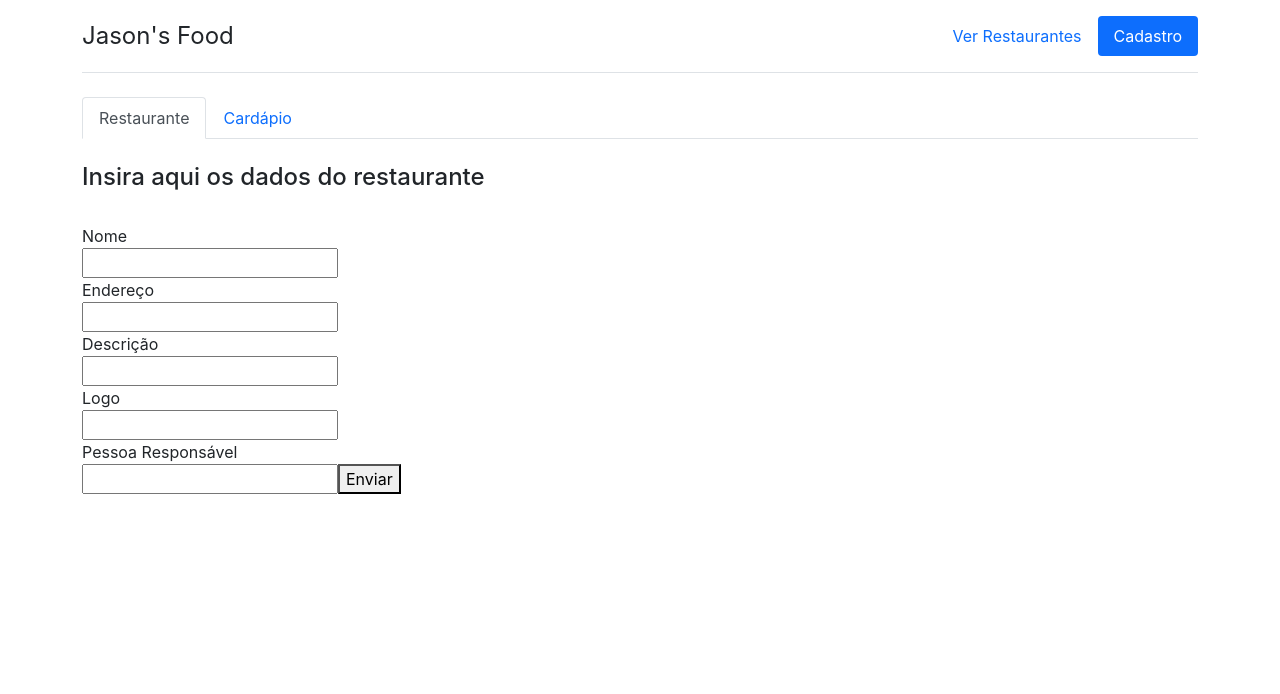
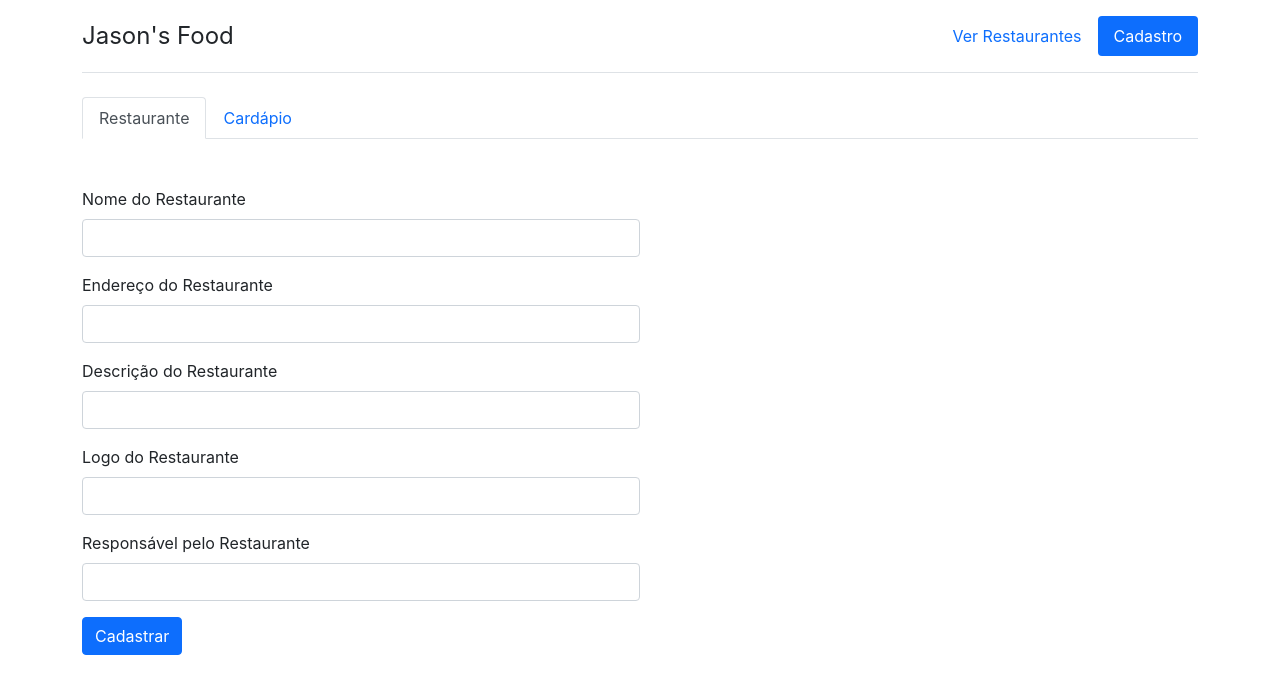
Before and after one commit to Rodrigo-Rios/Projeto-Final-Globo, a React (Vite) app in the folder frontend/: page /Cadastro in a window 1280 px wide. Shown: the top 694 px of the page. Built offline with nearby package versions, Linux system fonts and the light colour scheme.

Commit message:
Modificação
Alteração código

```diff
--- a/frontend/src/components/Register/Restaurant.tsx
+++ b/frontend/src/components/Register/Restaurant.tsx
@@ -46,21 +46,49 @@ function RestaurantForm() {
   return (
     <div>
       <ToastContainer position="bottom-right" />
-      <br/>
-      <h4>Insira aqui os dados do restaurante</h4>
-      <br/>
-      <form onSubmit={onSubmit}>
-        <div>Nome</div>
-        <input name="name" value={formData.name} onChange={handleChange} />
-        <div>Endereço</div>
-        <input name="address" value={formData.address} onChange={handleChange} />
-        <div>Descrição</div>
-        <input name="description" value={formData.description} onChange={handleChange} />
-        <div>Logo</div>
-        <input name="image_restaurant" value={formData.image_restaurant} onChange={handleChange} />
-        <div>Pessoa Responsável</div>
-        <input name="responsible_name" value={formData.responsible_name} onChange={handleChange} />
-        <button type="submit"> Enviar </button>
+      <br /><br />
+      <form className="col-6" onSubmit={onSubmit}>
+
+        <div className="mb-3">
+          <label htmlFor="restaurant" className="form-label">
+            Nome do Restaurante
+          </label>
+          <input name="name" type="text" className="form-control" value={formData.name} onChange={handleChange} />
+        </div>
+
+
+        <div className="mb-3">
+          <label htmlFor="address" className="form-label">
+            Endereço do Restaurante
+          </label>
+          <input name="address" type="text" className="form-control" value={formData.address} onChange={handleChange} />
+        </div>
+
+
+        <div className="mb-3">
+          <label htmlFor="description" className="form-label">
+            Descrição do Restaurante
+          </label>
+          <input name="description" type="text" className="form-control" value={formData.description} onChange={handleChange} />
+        </div>
+
+
+        <div className="mb-3">
+          <label htmlFor="image_restaurant" className="form-label">
+            Logo do Restaurante
+          </label>
+          <input name="image_restaurant" type="text" className="form-control" value={formData.image_restaurant} onChange={handleChange} />
+        </div>
+
+
+        <div className="mb-3">
+          <label htmlFor="image_restaurant" className="form-label">
+            Responsável pelo Restaurante
+          </label>
+          <input name="responsible_name" type="text" className="form-control" value={formData.responsible_name} onChange={handleChange} />
+        </div>
+
+        <button type="submit" className="btn btn-primary"> Cadastrar </button>
       </form>
     </div>
   );
```
Lines whose indentation alone changed are shown as unchanged.
